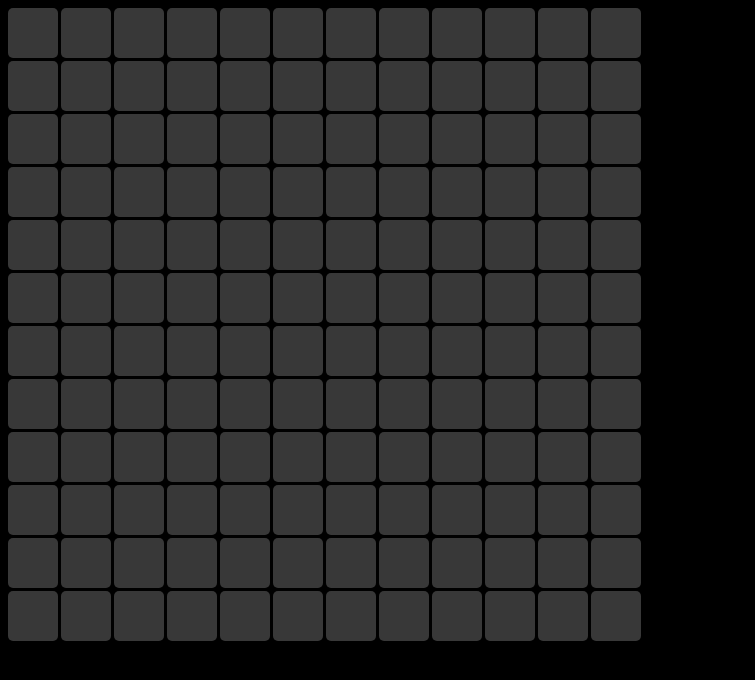
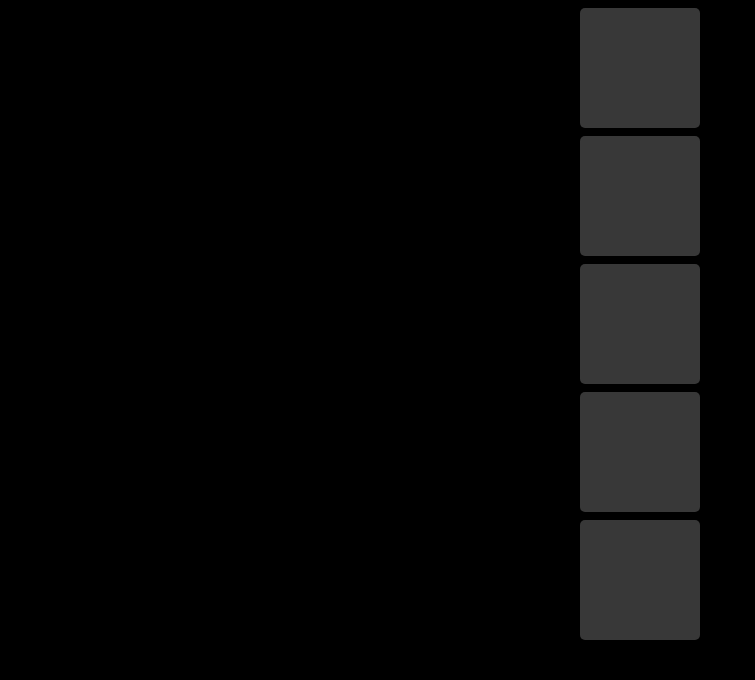
Before and after one commit to PhilipRead/ReactPractice1, a React (Create React App) app: page / in a window 1280 px wide. Shown: the top 680 px of the page, without its empty margins (0-755 px from the left). Built offline with nearby package versions, Linux system fonts and the light colour scheme.

Commit message:
Add GameSelect component

```diff
--- a/src/App.js
+++ b/src/App.js
@@ -1,10 +1,21 @@
 import React, { Component } from 'react';
 import Board from './components/Board/Board.js';
+import GameSelect from './components/GameSelect/GameSelect.js';
 import './App.css';
 
 class App extends Component {
+  constructor(props) {
+    super(props);
+    this.state = {
+      gameStarted : false,
+      gameSize : null
+    }
+  }
+
   render() {
-    return <Board gameSize='12'/>
+    return this.state.gameStarted
+      ? <Board gameSize={this.state.gameSize}/>
+      : <GameSelect />
   }
 }
 
--- a/src/components/Board/Board.js
+++ b/src/components/Board/Board.js
@@ -19,7 +19,7 @@ class Board extends Component {
     render() {
         let gs = this.state.gameSize;
         let squareArr = [];
-        for(let i = 0; i<(gs*gs); i++) {
+        for(let i = 0; i < (gs*gs); i++) {
           squareArr.push(<Square key={i} squareState='empty'/>);
         }
         return (
--- /dev/null
+++ b/src/components/GameSelect/GameSelect.css
@@ -0,0 +1,10 @@
+.selections {
+    grid-template-columns: 120px;
+    grid-template-rows: repeat(5, 120px);
+    grid-gap: 8px;
+    justify-content: center;
+  }
+
+  .selections>div {
+      height: 100%;
+  }
--- /dev/null
+++ b/src/components/GameSelect/GameSelect.js
@@ -0,0 +1,19 @@
+import React, { Component } from 'react';
+import Square from '../Square/Square.js';
+import './GameSelect.css';
+
+class GameSelect extends Component {
+    render() {
+        let squareArr = [];
+        for(let i = 0; i < 5; i++) {
+          squareArr.push(<Square key={i} squareState='empty'/>);
+        }
+        return (
+          <div className='container selections'>
+            {squareArr}
+          </div>
+        );
+    }
+}
+
+export default GameSelect;
```
